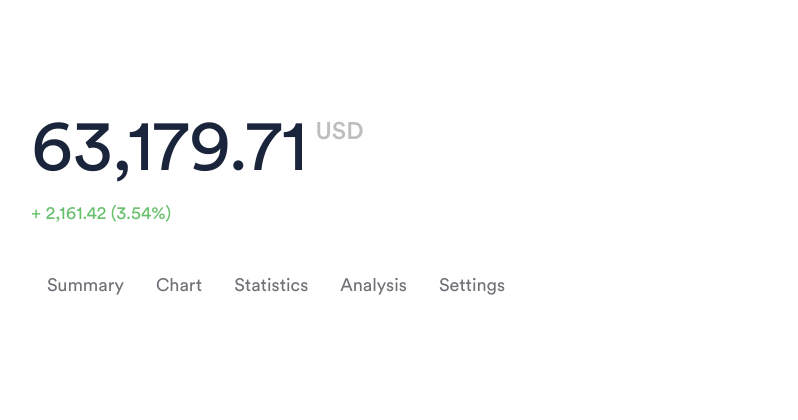
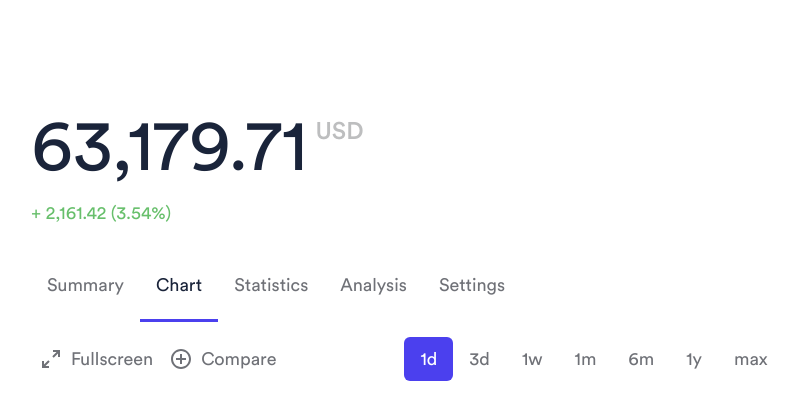
Before and after one commit to KreativeND/catalog-task, a React (Vite) app: page / in a window 1280 px wide. Shown: the top 420 px of the page, without its empty margins (9-807 px from the left). Built offline with nearby package versions, Linux system fonts and the light colour scheme.

Commit message:
Implement actions section

```diff
--- /dev/null
+++ b/src/components/actions.jsx
@@ -0,0 +1,28 @@
+import React from "react";
+import { RiExpandDiagonalLine, RiAddCircleLine } from "@remixicon/react";
+import TimeBar from "./timeBar";
+
+const Actions = () => {
+  return (
+    <section className="flex flex-col gap-6 items-start lg:flex-row lg:items-center lg:gap-32">
+      <div className="flex gap-4">
+        <button className="shadow-none border-transparent text-[#6F7177] dark:text-[#6F7177] text-[18px] bg-transparent hover:text-[#1A243A] dark:hover:text-[#1A243A]">
+          <span className="flex gap-2 items-center">
+            <RiExpandDiagonalLine />
+            Fullscreen
+          </span>
+        </button>
+
+        <button className="shadow-none border-transparent text-[#6F7177] dark:text-[#6F7177] text-[18px] bg-transparent hover:text-[#1A243A] dark:hover:text-[#1A243A]">
+          <span className="flex gap-2 items-center">
+            <RiAddCircleLine />
+            Compare
+          </span>
+        </button>
+      </div>
+      <TimeBar />
+    </section>
+  );
+};
+
+export default Actions;
--- a/src/components/menuTabs.jsx
+++ b/src/components/menuTabs.jsx
@@ -1,7 +1,8 @@
+import Actions from "./actions";
 import { Tabs, TabsContent, TabsList, TabsTrigger } from "./ui/tabs"
 
 export const MenuTabs = () => (
-  <Tabs defaultValue="tab1">
+  <Tabs defaultValue="ChartTab">
     <TabsList>
       <TabsTrigger value="SummaryTab"><p className="tab-title">Summary</p></TabsTrigger>
       <TabsTrigger value="ChartTab"><p className="tab-title">Chart</p></TabsTrigger>
@@ -11,10 +12,10 @@ export const MenuTabs = () => (
     </TabsList>
     <div className="ml-2 mt-4">
       <TabsContent
-        value="SummaryTab"
+        value="ChartTab"
         className="space-y-2 text-sm leading-7 text-gray-600 dark:text-gray-500"
       >
-
+       <Actions />
       </TabsContent>
     </div>
   </Tabs>
--- /dev/null
+++ b/src/components/timeBar.jsx
@@ -0,0 +1,28 @@
+import React, { useState } from "react";
+import { cx } from "../lib/utils";
+
+const TimeBar = () => {
+  const timePeriod = ["1d", "3d", "1w", "1m", "6m", "1y", "max"];
+  const [active, setActive] = useState("1d");
+  return (
+    <div>
+      {timePeriod.map((period) => {
+        return (
+          <>
+            <button
+              className={cx(
+                "shadow-none border-transparent text-[#6F7177] dark:text-[#6F7177] text-[18px] bg-transparent hover:text-[#1A243A] dark:hover:text-[#1A243A] px-4 py-2 ",
+                active == period && "bg-[#4B40EE] rounded-md text-white dark:text-white hover:text-white dark:hover:text-white"
+              )}
+              onClick={() => setActive(period)}
+            >
+              {period}
+            </button>
+          </>
+        );
+      })}
+    </div>
+  );
+};
+
+export default TimeBar;
```
